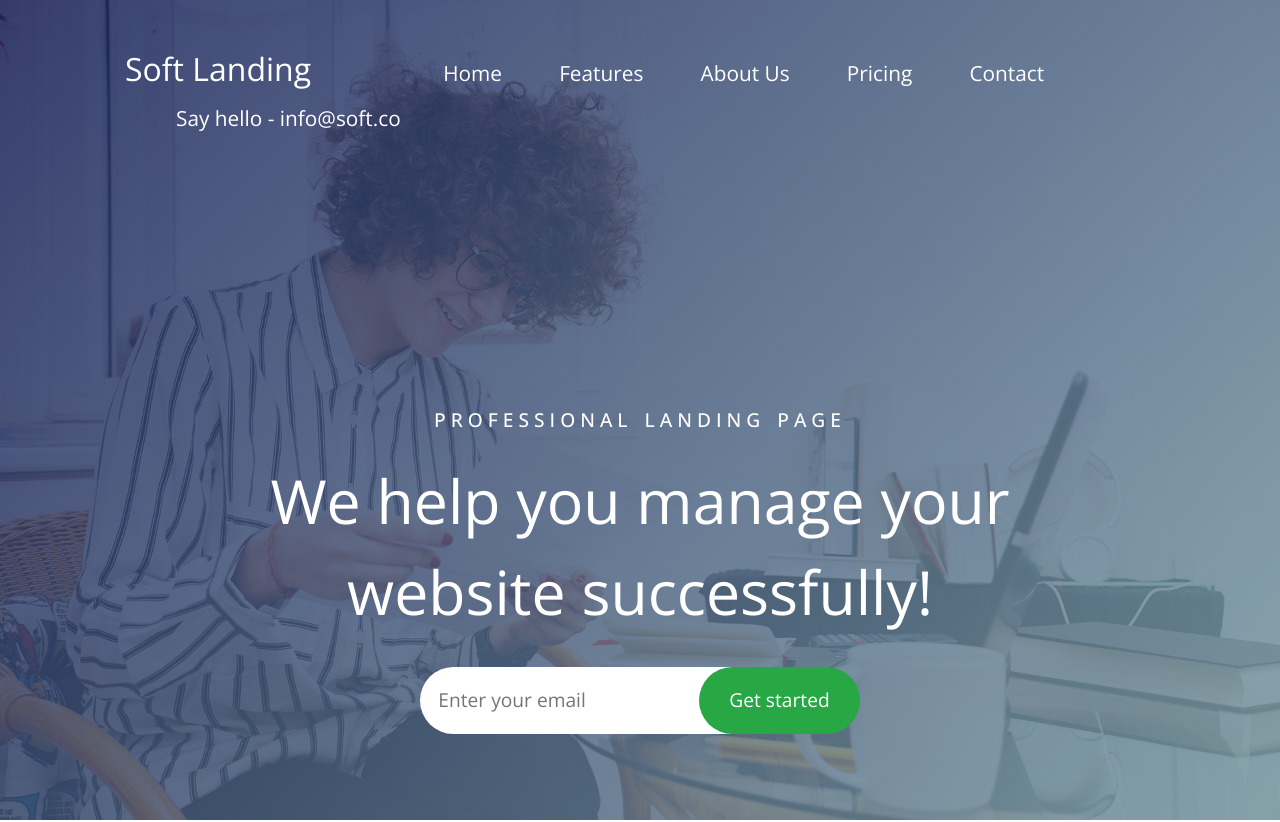
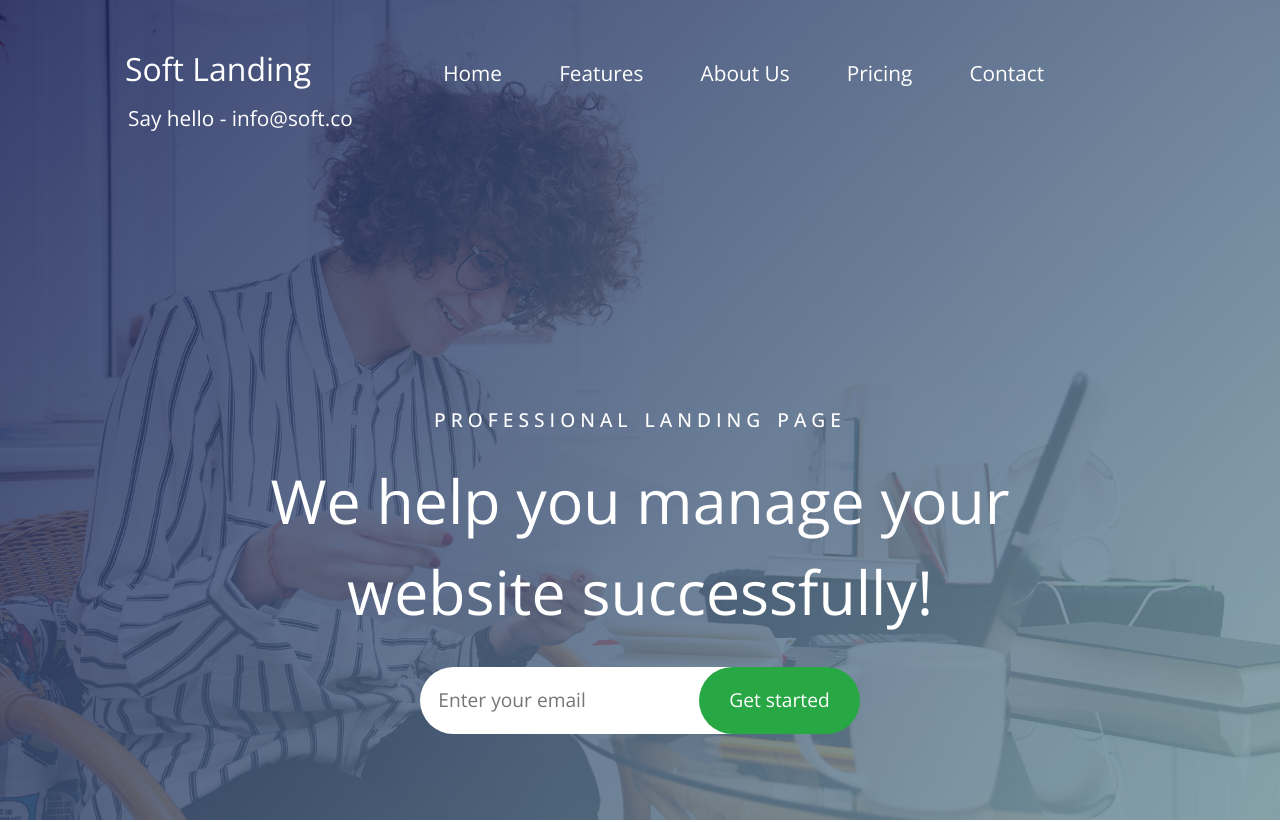
Before and after one commit to thanu0709/PROJECT13-Company-Landing-Page, a plain HTML site: page index.html in a window 1280 px wide. Shown: the top 822 px of the page. Drawn offline with nearby package versions, Linux system fonts and the light colour scheme.

Commit message:
header margine change

```diff
--- a/style.css
+++ b/style.css
@@ -86,7 +86,7 @@ button {
 }
 
 .container-softlanding h3 {
-    margin-left: 11rem;
+    margin-left: 08rem;
     font-size: 1.3rem;
     font-weight: 400;
     color: white;
```
